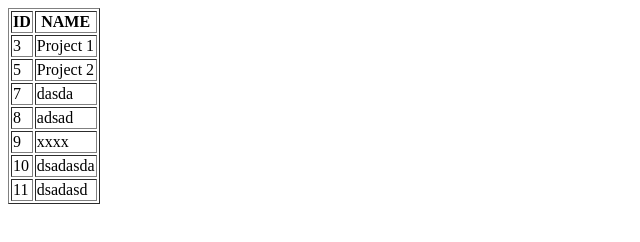
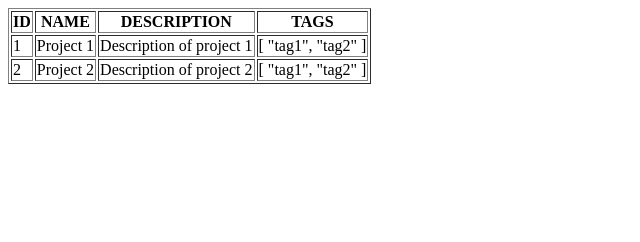
Before and after one commit to argenisosorio/vuejs-examples, a plain HTML site: page ajax-axios/data-json-example/index.html in a window 1280 px wide. Shown: the whole page, without its empty margins (0-640 px from the left). Drawn offline with nearby package versions, Linux system fonts and the light colour scheme; files whose address does not match are found by name.

Commit message:
Mejorado ejemplo de como leer datos de json usando axios

```diff
--- /dev/null
+++ b/ajax-axios/data-json-example/data-example.json
@@ -0,0 +1 @@
+{"projects":[{"id":3,"name":"Project 1","introduction":"xxxxxxx","created_at":"2021-06-02T16:57:08.000000Z","updated_at":"2021-06-21T02:47:16.000000Z"},{"id":5,"name":"Project 2","introduction":"yyyyyyyyyyyyy","created_at":"2021-06-02T16:57:15.000000Z","updated_at":"2021-06-21T02:47:27.000000Z"},{"id":7,"name":"dasda","introduction":"dsadasd","created_at":"2021-07-17T02:22:31.000000Z","updated_at":"2021-07-17T02:22:31.000000Z"},{"id":8,"name":"adsad","introduction":"dasdad","created_at":"2021-07-17T02:48:57.000000Z","updated_at":"2021-07-17T02:48:57.000000Z"},{"id":9,"name":"xxxx","introduction":"xxxx","created_at":"2021-07-17T02:57:41.000000Z","updated_at":"2021-07-17T02:57:41.000000Z"},{"id":10,"name":"dsadasda","introduction":"dasdasda","created_at":"2021-07-17T02:58:46.000000Z","updated_at":"2021-07-17T02:58:46.000000Z"},{"id":11,"name":"dsadasd","introduction":"asdasdsad","created_at":"2021-07-17T02:59:29.000000Z","updated_at":"2021-07-17T02:59:29.000000Z"}]}
--- a/ajax-axios/data-json-example/data.json
+++ b/ajax-axios/data-json-example/data.json
@@ -1 +1,16 @@
-{"projects":[{"id":3,"name":"Project 1","introduction":"xxxxxxx","created_at":"2021-06-02T16:57:08.000000Z","updated_at":"2021-06-21T02:47:16.000000Z"},{"id":5,"name":"Project 2","introduction":"yyyyyyyyyyyyy","created_at":"2021-06-02T16:57:15.000000Z","updated_at":"2021-06-21T02:47:27.000000Z"},{"id":7,"name":"dasda","introduction":"dsadasd","created_at":"2021-07-17T02:22:31.000000Z","updated_at":"2021-07-17T02:22:31.000000Z"},{"id":8,"name":"adsad","introduction":"dasdad","created_at":"2021-07-17T02:48:57.000000Z","updated_at":"2021-07-17T02:48:57.000000Z"},{"id":9,"name":"xxxx","introduction":"xxxx","created_at":"2021-07-17T02:57:41.000000Z","updated_at":"2021-07-17T02:57:41.000000Z"},{"id":10,"name":"dsadasda","introduction":"dasdasda","created_at":"2021-07-17T02:58:46.000000Z","updated_at":"2021-07-17T02:58:46.000000Z"},{"id":11,"name":"dsadasd","introduction":"asdasdsad","created_at":"2021-07-17T02:59:29.000000Z","updated_at":"2021-07-17T02:59:29.000000Z"}]}
+{
+  "projects":[
+    {
+      "id":1,
+      "name":"Project 1",
+      "description":"Description of project 1",
+       "tags":["tag1","tag2"]
+    },
+    {
+      "id":2,
+      "name":"Project 2",
+      "description":"Description of project 2",
+       "tags":["tag1","tag2"]
+    }
+  ]
+}
--- a/ajax-axios/data-json-example/index.html
+++ b/ajax-axios/data-json-example/index.html
@@ -2,7 +2,7 @@
 <html lang="en">
 <head>
   <meta charset="UTF-8">
-  <title>Data json example</title>
+  <title>Ajax</title>
   <script src="https://unpkg.com/vue"></script>
   <script src="https://cdnjs.cloudflare.com/ajax/libs/axios/0.21.1/axios.min.js"></script>
 </head>
@@ -15,12 +15,18 @@
           <tr>
             <th scope="col">ID</th>
             <th scope="col">NAME</th>
+            <th scope="col">DESCRIPTION</th>
+            <th scope="col">TAGS</th>
           </tr>
         </thead>
         <tbody>
           <tr v-for="project in listProjects">
             <td v-text="project.id"></td>
             <td v-text="project.name"></td>
+            <td v-text="project.description"></td>
+            <td v-text="project.tags"></td>
+            <!--td v-text="project.tags[0]"></td-->
+            <!--td v-text="project.tags[1]"></td-->
           </tr>
         </tbody>
       </table>
```
